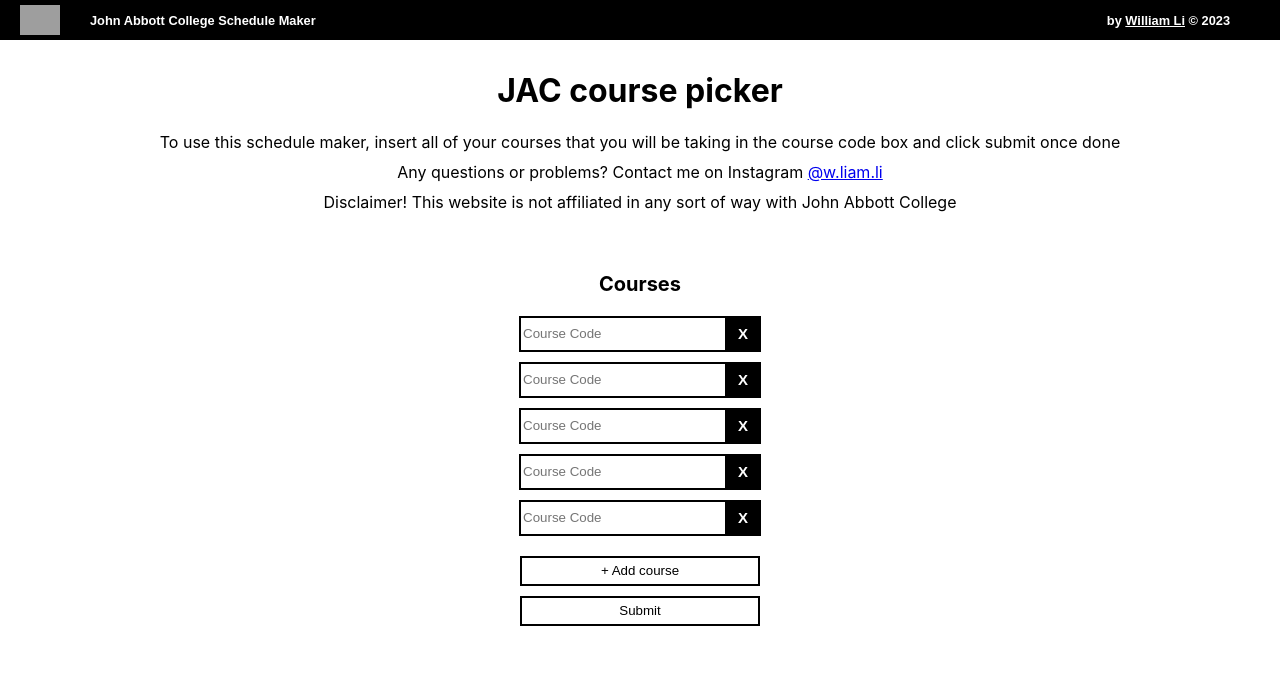
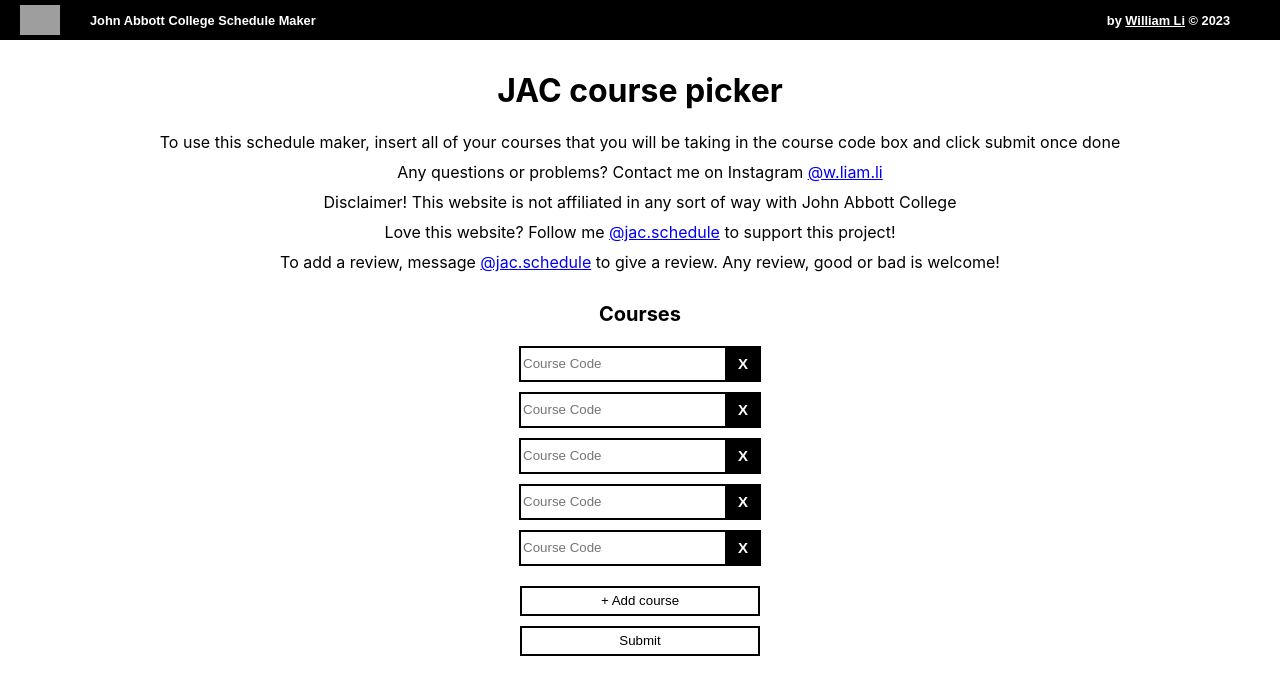
Before and after one commit to willi-li-am/schedule-maker, a React (Create React App) app: page / in a window 1280 px wide. Shown: the top 694 px of the page. Built offline with nearby package versions, Linux system fonts and the light colour scheme; grey boxes are pictures that could not be loaded.

Commit message:
added google analytics

```diff
--- a/package.json
+++ b/package.json
@@ -9,6 +9,7 @@
     "@testing-library/user-event": "^13.5.0",
     "react": "^18.2.0",
     "react-dom": "^18.2.0",
+    "react-ga": "^3.3.1",
     "react-scripts": "5.0.1",
     "web-vitals": "^2.1.4"
   },
--- a/public/index.html
+++ b/public/index.html
@@ -24,6 +24,15 @@
       work correctly both with client-side routing and a non-root public URL.
       Learn how to configure a non-root public URL by running `npm run build`.
     -->
+    <!-- Google tag (gtag.js) -->
+  <script async src="https://www.googletagmanager.com/gtag/js?id=G-ZTLYNFBBCB"></script>
+  <script>
+    window.dataLayer = window.dataLayer || [];
+    function gtag(){dataLayer.push(arguments);}
+    gtag('js', new Date());
+
+    gtag('config', 'G-ZTLYNFBBCB');
+  </script>
     <title>JAC Schedule Maker</title>
   </head>
   <body>
--- a/src/App.css
+++ b/src/App.css
@@ -41,7 +41,6 @@
 }
 
 .courseInputBox {
-  margin-top: 30px;
   padding:20px;
   background-color: white;
   width: 350px;
--- a/src/homePage.js
+++ b/src/homePage.js
@@ -8,6 +8,8 @@
                  and click submit once done</div>
             <div className='homeDiv'>Any questions or problems? Contact me on Instagram <a className='link' rel="noopener noreferrer" target={"_blank"} href='https://www.instagram.com/w.liam.li/'>@w.liam.li</a></div>
             <div className='homeDiv'>Disclaimer! This website is not affiliated in any sort of way with John Abbott College</div>
+            <div className='homeDiv'>Love this website? Follow me <a className='link' rel="noopener noreferrer" target={"_blank"} href='https://www.instagram.com/w.liam.li/'>@jac.schedule</a> to support this project!</div>
+            <div className='homeDiv'>To add a review, message <a className='link' rel="noopener noreferrer" target={"_blank"} href='https://www.instagram.com/w.liam.li/'>@jac.schedule</a> to give a review. Any review, good or bad is welcome!</div>
         </div>
     )
 }
```
Also changed, not shown: 1 other file (tests, documents, lock files or other folders).
